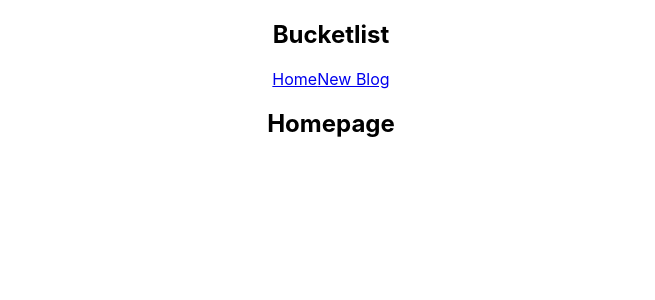
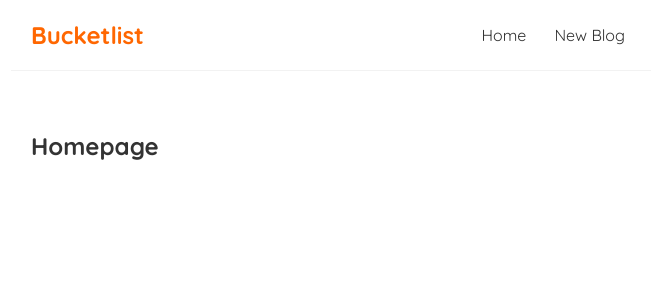
Before and after one commit to azmiadhani/bucket-list, a JavaScript app in the folder frontend/: page / in a window 1280 px wide. Shown: the top 300 px of the page, without its empty margins (309-964 px from the left). Built offline with nearby package versions, Linux system fonts and the light colour scheme; the HTML template or start-up script is replaced by a standard one.

Commit message:
Applying CSS style

```diff
--- a/frontend/src/App.js
+++ b/frontend/src/App.js
@@ -1,4 +1,3 @@
-import './App.css';
 import Navbar from './components/Navbar/Navbar';
 import Home from './pages/Home/Home';
 
--- a/frontend/src/index.css
+++ b/frontend/src/index.css
@@ -1,13 +1,35 @@
-body {
+@import url('https://fonts.googleapis.com/css2?family=Quicksand:wght@300;400;500;600;700&display=swap');
+
+/* base styles */
+* {
   margin: 0;
-  font-family: -apple-system, BlinkMacSystemFont, 'Segoe UI', 'Roboto', 'Oxygen',
-    'Ubuntu', 'Cantarell', 'Fira Sans', 'Droid Sans', 'Helvetica Neue',
-    sans-serif;
-  -webkit-font-smoothing: antialiased;
-  -moz-osx-font-smoothing: grayscale;
+  font-family: "Quicksand";
+  color: #333;
 }
-
-code {
-  font-family: source-code-pro, Menlo, Monaco, Consolas, 'Courier New',
-    monospace;
+.navbar {
+  padding: 20px;
+  display: flex;
+  align-items: center;
+  max-width: 600px;
+  margin: 0 auto;
+  border-bottom: 1px solid #f2f2f2;
 }
+.navbar h1 {
+  color: #FF6701;
+}
+.navbar .links {
+  margin-left: auto;
+}
+.navbar a {
+  margin-left: 16px;
+  text-decoration: none;
+  padding: 6px;
+}
+.navbar a:hover {
+  color: #f1356d;
+}
+.content {
+  max-width: 600px;
+  margin: 40px auto;
+  padding: 20px;
+}
```
